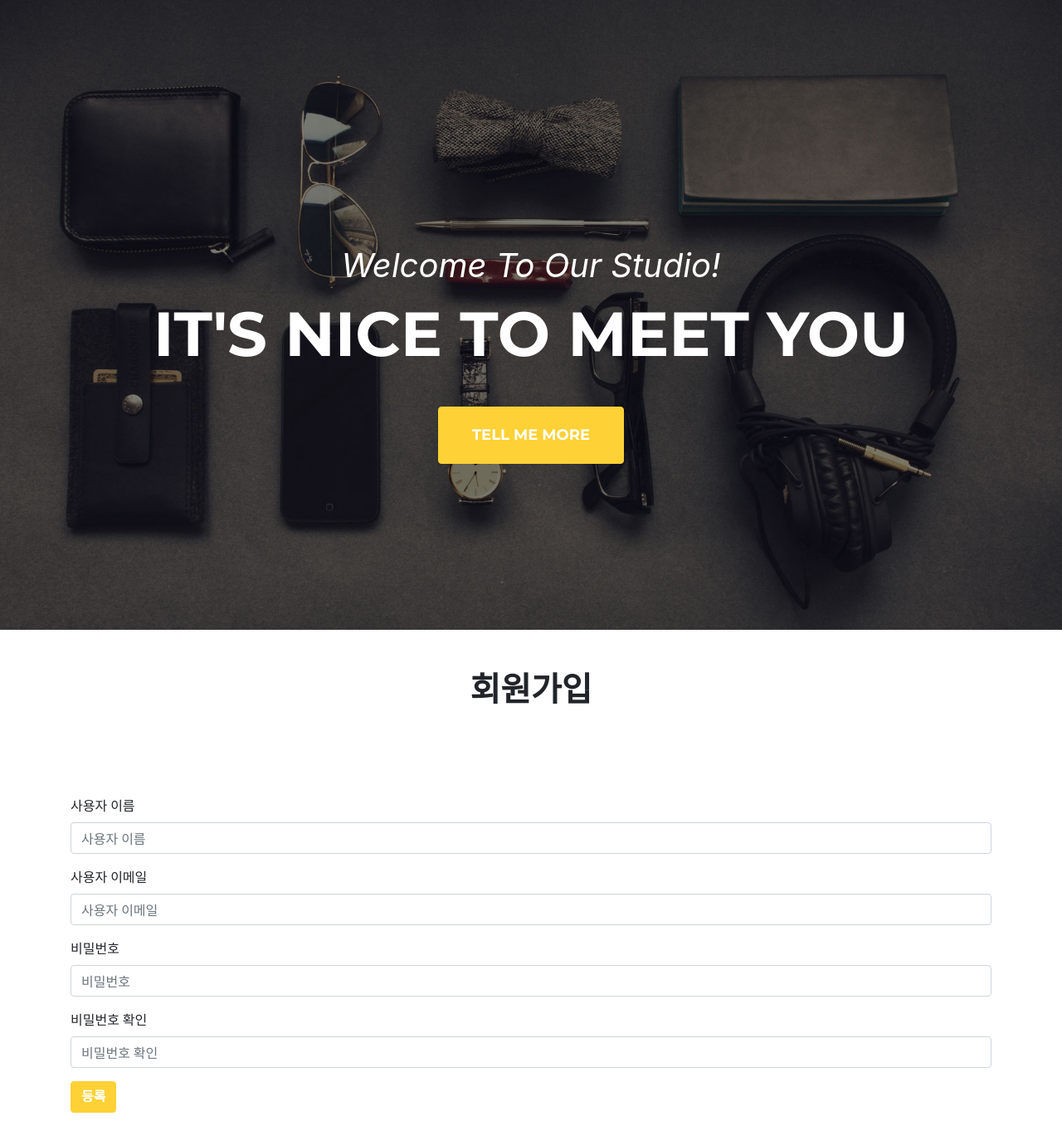
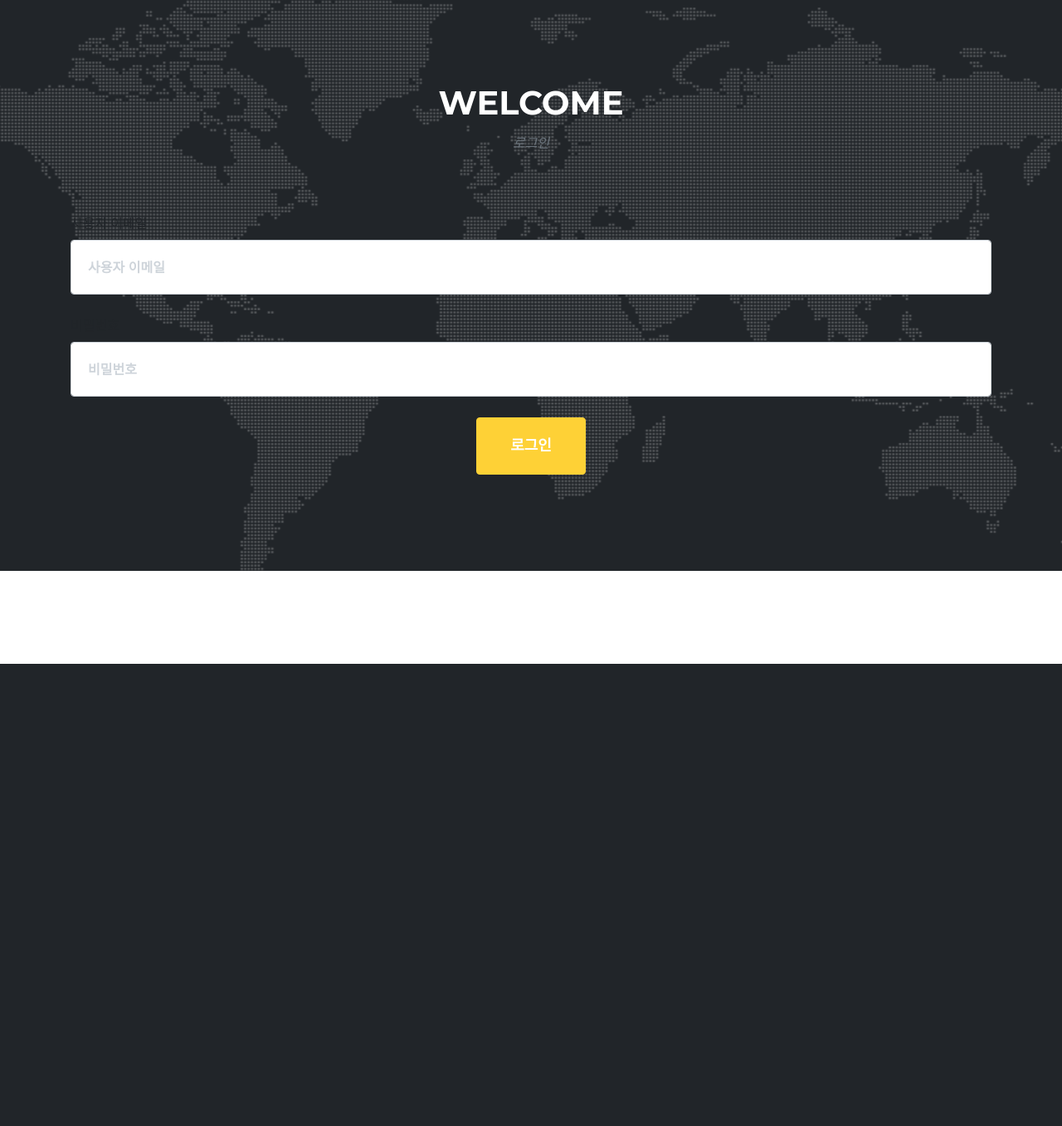
Before and after one commit to TrellixVulnTeam/coronavirus-analysis_JTIZ, a Django app: template virus/user/templates/login.html in a window 1280 px wide. Shown: the whole page at 83% size. After the commit the page ends 800 px from the top, so only its background shows below. Run offline with Django 3.2, Linux system fonts and the light colour scheme; the template is opened without the code that fills it, so the values that code supplies are empty; some libraries are stand-ins or nearby versions; some web fonts are replaced.

Commit message:
login page

```diff
--- a/virus/user/templates/login.html
+++ b/virus/user/templates/login.html
@@ -20,18 +20,18 @@
   <title>Agency - Start Bootstrap Theme</title>
 
   <!-- Bootstrap core CSS -->
-  <link href="vendor/bootstrap/css/bootstrap.min.css" rel="stylesheet">
+  <link href="/static/vendor/bootstrap/css/bootstrap.min.css" rel="stylesheet">
 
   <!-- Custom fonts for this template -->
-  <link href="vendor/fontawesome-free/css/all.min.css" rel="stylesheet" type="text/css">
+  <link href="/static/vendor/fontawesome-free/css/all.min.css" rel="stylesheet" type="text/css">
   <link href="https://fonts.googleapis.com/css?family=Montserrat:400,700" rel="stylesheet" type="text/css">
   <link href='https://fonts.googleapis.com/css?family=Kaushan+Script' rel='stylesheet' type='text/css'>
   <link href='https://fonts.googleapis.com/css?family=Droid+Serif:400,700,400italic,700italic' rel='stylesheet' type='text/css'>
   <link href='https://fonts.googleapis.com/css?family=Roboto+Slab:400,100,300,700' rel='stylesheet' type='text/css'>
 
   <!-- Custom styles for this template -->
-  <link href="/static/agency.min.css" rel="stylesheet">
-
+  <link href="/static/css/agency.min.css" rel="stylesheet">
+{% comment %}
 </head>
 <header class="masthead">
   <div class="container">
@@ -42,43 +42,50 @@
     </div>
   </div>
 </header>
+</head>  {% endcomment %}
+
 
 <body>
+<section class="page-section" id="contact">
     <div class="container">
-        <div class="row mt-5">
-            <div class="col-12 text-center">
-                <h1>회원가입</h1>
+        <div class="row">
+            <div class="col-lg-12 text-center">
+            <h2 class="section-heading text-uppercase">Welcome</h2>
+            <h3 class="section-subheading text-muted">로그인</h3>
             </div>
         </div>
-        <div class="row mt-5">
-            <div class="col-12">
+        <div class="row">
+            <div class="col-lg-12">
                 {{ error }}
             </div>
         </div>
-        <div class="row mt-5">
-            <div class="col-12">
-                <form method="POST" action=".">
+        <div class="row">
+            <div class="col-lg-12">
+                <form method="POST" action="." id="contactForm" name="sentMessage" novalidate="novalidate">
                 {% csrf_token %}
-                    <div class="form-group">
-                        <label for="username">사용자 이름</label>
-                        <input type="text" class="form-control" id="username" placeholder="사용자 이름" name='username'>
-                    </div>
+                <div class="row">
+                    <div class="col-md-12">
                         <div class="form-group">
                             <label for="username">사용자 이메일</label>
                             <input type="email" class="form-control" id="useremail" placeholder="사용자 이메일" name='useremail'>
+                            <p class="help-block text-danger"></p>
                         </div>
                         <div class="form-group">
                             <label for="password">비밀번호</label>
                             <input type="password" class="form-control" id="password" placeholder="비밀번호" name="password">
+                            <p class="help-block text-danger"></p>
                         </div>
-                    <div class="form-group">
-                        <label for="re-password">비밀번호 확인</label>
-                        <input type="password" class="form-control" id="re-password" placeholder="비밀번호 확인" name="re-password">
+                        <div class="clearfix"></div>
+                        <div class="col-lg-12 text-center">
+                        <button type="submit" class="btn btn-primary btn-xl text-uppercase">로그인</button>
                         </div>
-                    <button type="submit" class="btn btn-primary">등록</button>
+                    </div>
+                </div>
                 </form>
             </div>
         </div>
     </div>
+  </div>
+</section>
 </body>
 </html>
--- a/virus/user/urls.py
+++ b/virus/user/urls.py
@@ -3,4 +3,5 @@
 
 urlpatterns = [
     path('register/', views.register),
+    path('login/', views.login),
 ]
--- a/virus/user/views.py
+++ b/virus/user/views.py
@@ -4,6 +4,10 @@
 from .models import User
 
 # Create your views here.
+
+
+def login(request):
+    return render(request, 'login.html')
 
 
 def register(request):
```
Lines whose indentation alone changed are shown as unchanged.
